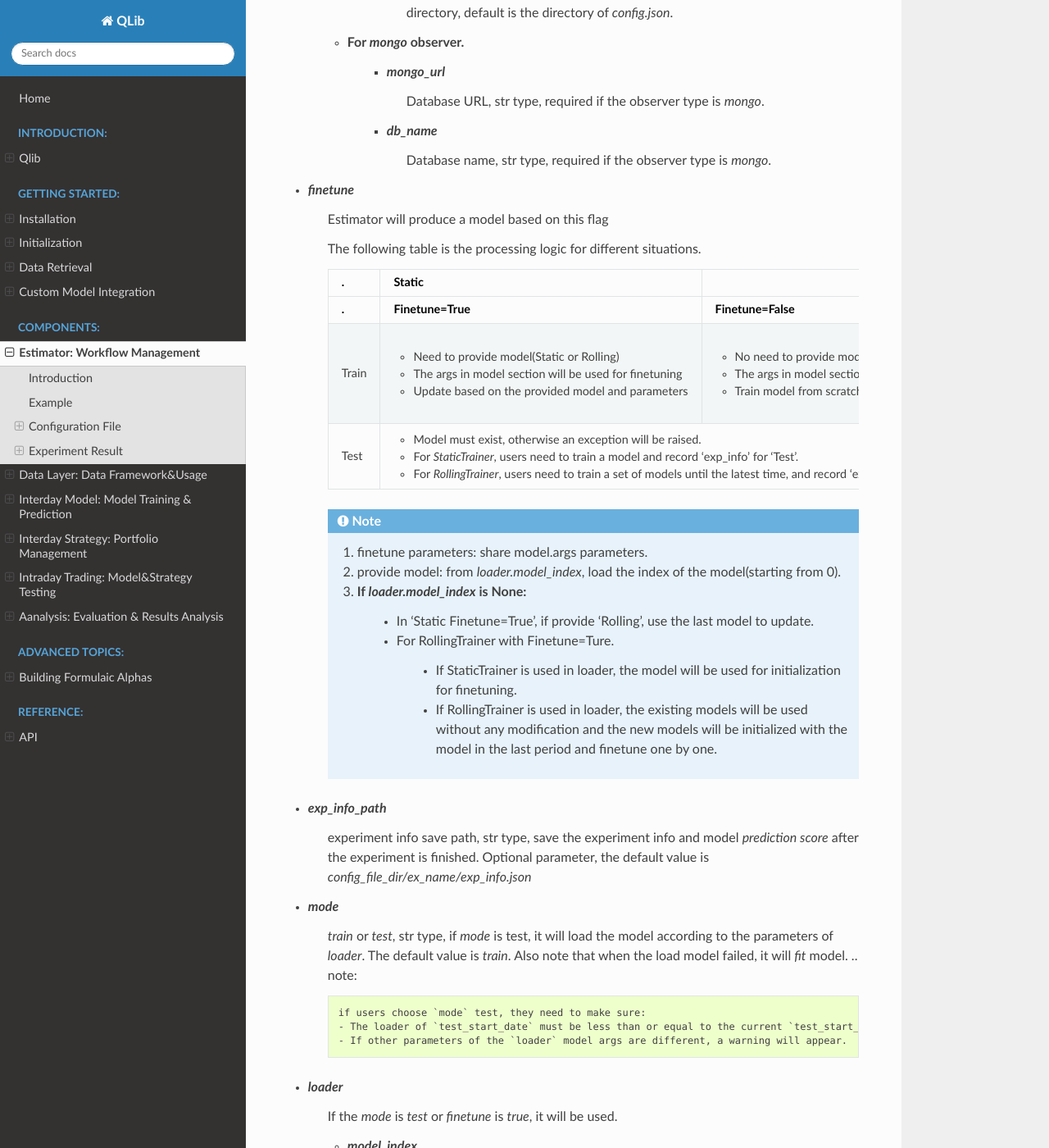
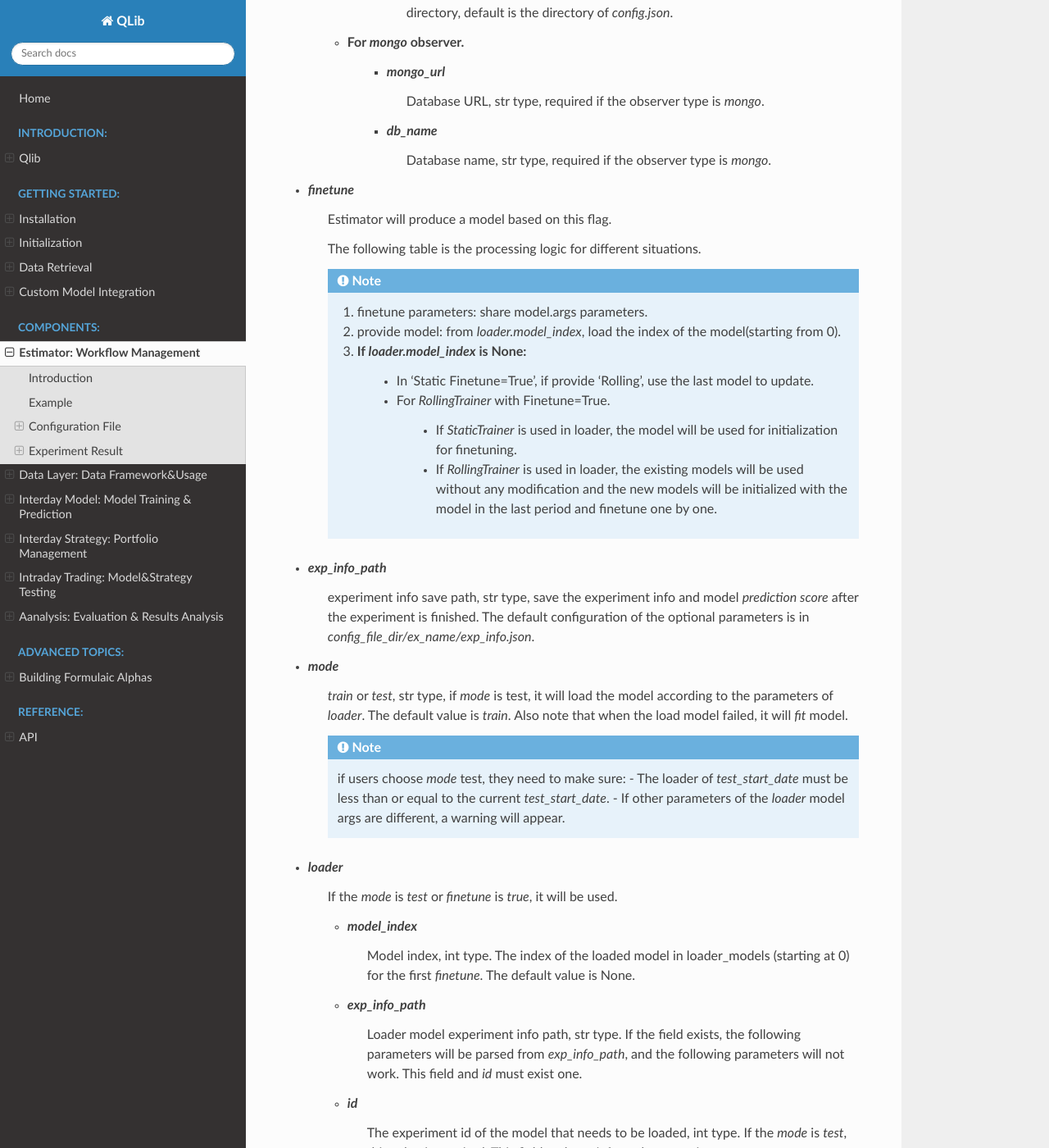
Before and after one commit to microsoft/qlib, a Sphinx documentation site: the page built from docs/component/estimator.rst, in a window 1280 px wide and 1400 px high, scrolled down 3397 px. Shown: the whole window at 82% size. Built offline with Sphinx 7.4.7 and the Read the Docs theme 2.0.0, drawn with Linux system fonts in a browser that asks for light colours; pages that are not in the unit, such as notebooks, are missing from menus; some of the changed text lies outside the part shown.

Commit message:
Update estimator.rst
Modify some typos.

```diff
--- a/docs/component/estimator.rst
+++ b/docs/component/estimator.rst
@@ -155,7 +155,7 @@
             Database name, str type, required if the observer type is `mongo`.
 
 - `finetune`
-    Estimator will produce a model based on this flag
+    Estimator will produce a model based on this flag.
 
     The following table is the processing logic for different situations.
 
@@ -163,7 +163,7 @@
       .            Static                                                                             Rolling
       .            Finetune=True                              Finetune=False                          Finetune=True                                Finetune=False
     ==========  ===========================================   ====================================    ===========================================  ==========================================
-    Train       - Need to provide model(Static or Rolling)    - No need to provide model              - Need to provide model(Static or Rolling)   - Need to provide model(Static or Rolling)
+    Train       - Need to provide model (Static or Rolling)    - No need to provide model              - Need to provide model (Static or Rolling)   - Need to provide model (Static or Rolling)
                 - The args in model section will be           - The args in model section will be     - The args in model section will be          - The args in model section will be
                   used for finetuning                           used for training                       used for finetuning                          used for finetuning
                 - Update based on the provided model          - Train model from scratch              - Update based on the provided model         - Based on the provided model update
@@ -185,19 +185,20 @@
         3. If `loader.model_index` is None:
             - In 'Static Finetune=True', if provide 'Rolling', use the last model to update.
 
-            - For RollingTrainer with Finetune=Ture.
+            - For `RollingTrainer` with Finetune=True.
 
-                - If StaticTrainer is used in loader, the model will be used for initialization for finetuning.
+                - If `StaticTrainer` is used in loader, the model will be used for initialization for finetuning.
 
-                - If RollingTrainer is used in loader, the existing models will be used without any modification and the new models will be initialized with the model in the last period and finetune one by one.
+                - If `RollingTrainer` is used in loader, the existing models will be used without any modification and the new models will be initialized with the model in the last period and finetune one by one.
 
 
 - `exp_info_path`
-    experiment info save path, str type, save the experiment info and model `prediction score` after the experiment is finished. Optional parameter, the default value is `config_file_dir/ex_name/exp_info.json`
+    experiment info save path, str type, save the experiment info and model `prediction score` after the experiment is finished. The default configuration of the optional parameters is in `config_file_dir/ex_name/exp_info.json`.
 
 - `mode`
     `train` or `test`, str type, if `mode` is test, it will load the model according to the parameters of `loader`. The default value is `train`.
     Also note that when the load model failed, it will `fit` model.
+
     .. note::
 
         if users choose `mode` test, they need to make sure:
@@ -222,7 +223,8 @@
 
     - `observer_type`
         The experiment observer type of the model that needs to be loaded, str type. The default value is the current experiment `observer_type`.
-        .. note:: The observer type is a concept of the `sacred` module, which determines how files, standard input and output which are managed by sacred are stored.
+
+        .. note:: The observer type is a concept of the `sacred` module, which determines how files, standard input, and output which are managed by sacred are stored.
 
 
         - `file_storage`
@@ -249,9 +251,9 @@
 
             .. note::
 
-                If users choose mongo observer, they need to make sure:
-                    - have an environment with the mongodb installed and a mongo database dedicated for storing the experiments results.
-                    - The python environment(the version of python and package) to run the experiments and the one to fetch the results are consistent.
+                If users choose the mongo observer, they need to make sure:
+                    - Have an environment with the mongodb installed and a mongo database dedicated to storing the results of the experiments.
+                    - The python environment (the version of python and package) to run the experiments and the one to fetch the results are consistent.
 
 Model Field
 -----------------
@@ -274,12 +276,12 @@
 
 The class `SomeModel` should be in the module `custom_model`, and ``Qlib`` could parse the `module_path` to load the class.
 
-To Know more about ``Model``, please refer to `Model <model.html>`_.
+To know more about ``Model``, please refer to `Model <model.html>`_.
 
 Data Field
 -----------------
 
-``Data Handler`` can be used to load raw data, prepare features and label columns, preprocess data(standardization, remove NaN, etc.), split training, validation, and test sets. It is a subclass of `qlib.contrib.estimator.handler.BaseDataHandler`.
+``Data Handler`` can be used to load raw data, prepare features and label columns, preprocess data (standardization, remove NaN, etc.), split training, validation, and test sets. It is a subclass of `qlib.contrib.estimator.handler.BaseDataHandler`.
 
 Users can use the specified data handler by config as follows.
 
@@ -507,7 +509,7 @@
 
 The class `SomeStrategy` should be in the module `custom_strategy`, and ``Qlib`` could parse the `module_path` to load the class.
 
-To Know more about ``Strategy``, please refer to `Strategy <strategy.html>`_.
+To know more about ``Strategy``, please refer to `Strategy <strategy.html>`_.
 
 Backtest Field
 -----------------
@@ -532,7 +534,7 @@
     Normal backtest parameters. All the parameters in this section will be passed to the ``qlib.contrib.evaluate.backtest`` function in the form of `**kwargs`.
 
     - `benchmark`
-        Stock index symbol, str or list type, the default value is `None`.
+        Stock index symbol, str, or list type, the default value is `None`.
 
         .. note::
 
```
Also changed, not shown: other parts of docs/component/estimator.rst (+25 -25 lines).
